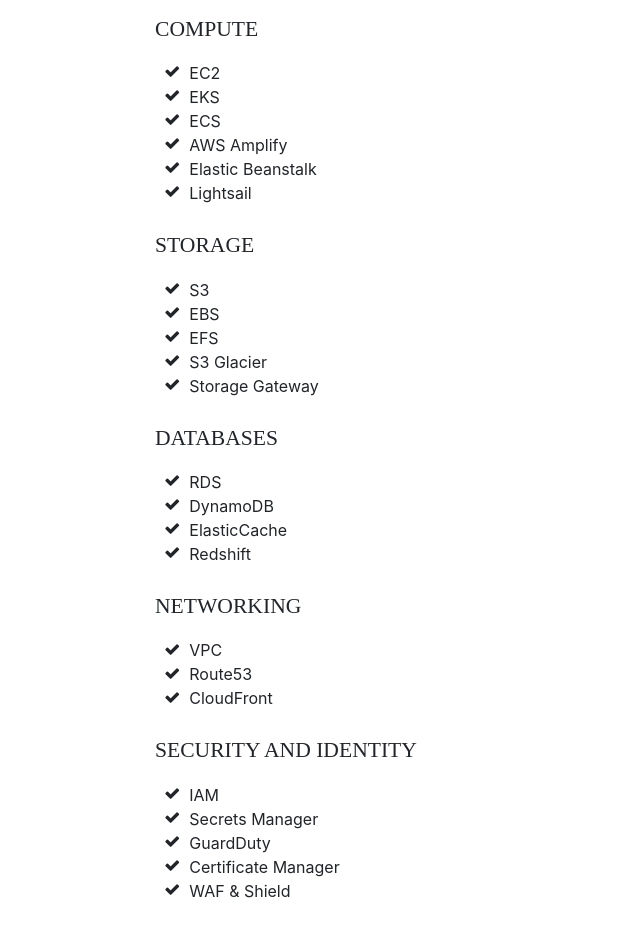
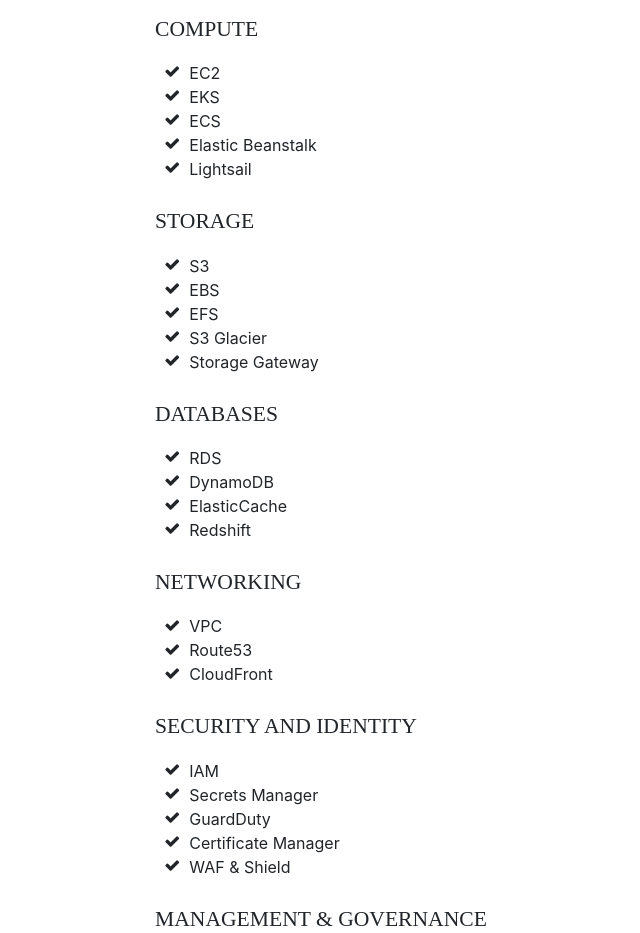
Before and after one commit to narayanants/narayanants.github.io, a website with bundled scripts: page index.html in a window 1280 px wide. Shown: the part 5880-6813 px from the top of the page, without its empty margins (165-805 px from the left). Built offline with nearby package versions, Linux system fonts and the light colour scheme; a web font is replaced by a local one.

Commit message:
modified compute section

```diff
--- a/index.html
+++ b/index.html
@@ -530,10 +530,6 @@
           </li>
           <li>
             <i class="fa-li fa fa-check"></i>
-            AWS Amplify
-          </li>
-          <li>
-            <i class="fa-li fa fa-check"></i>
             Elastic Beanstalk
           </li>
           <li>
```
